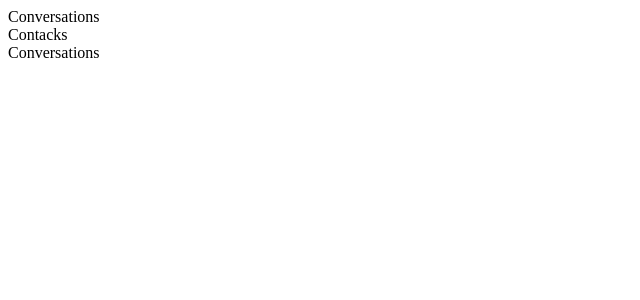
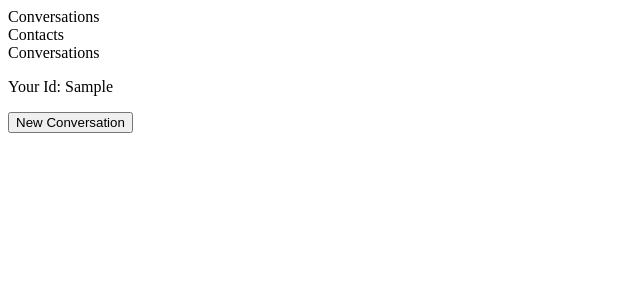
Before and after one commit to manecipoglu/chat, a React (Create React App) app in the folder client/: page / in a window 1280 px wide. Both pictures are taken after typing "Sample" into the empty fields and a click on the button "Login". Shown: the top 300 px of the page, without its empty margins (0-640 px from the left). Built offline with nearby package versions, Linux system fonts and the light colour scheme.

Commit message:
Add modal skeletons

```diff
--- /dev/null
+++ b/client/src/components/NewContactModal/NewContactModal.jsx
@@ -0,0 +1,5 @@
+import "./NewContactModal.scss";
+
+export default function NewContactModal({ closeModal }) {
+  return <div>New Contact Modal</div>;
+}
--- /dev/null
+++ b/client/src/components/NewConversationModal/NewConversationModal.jsx
@@ -0,0 +1,5 @@
+import "./NewConversationModal.scss";
+
+export default function NewConversationModal() {
+  return <div>New Conversation Modal</div>;
+}
--- a/client/src/components/Sidebar/Sidebar.jsx
+++ b/client/src/components/Sidebar/Sidebar.jsx
@@ -1,17 +1,37 @@
 import { useState } from "react";
 import Contacts from "../Contacts/Contacts";
 import Conversations from "../Conversations/Conversations";
+import NewContactModal from "../NewContactModal/NewContactModal";
+import NewConversationModal from "../NewConversationModal/NewConversationModal";
 import "./Sidebar.scss";
 
 export default function Sidebar({ id }) {
   const [activeTab, setActiveTab] = useState("conversations");
+  const [showModal, setShowModal] = useState(false);
 
   return (
     <div>
       <div onClick={() => setActiveTab("conversations")}>Conversations</div>
-      <div onClick={() => setActiveTab("contacts")}>Contacks</div>
+      <div onClick={() => setActiveTab("contacts")}>Contacts</div>
 
       {activeTab === "conversations" ? <Conversations /> : <Contacts />}
+
+      <p>
+        Your Id: <span>{id}</span>
+      </p>
+      <button onClick={() => setShowModal(true)}>
+        New {activeTab === "conversations" ? "Conversation" : "Contact"}
+      </button>
+
+      {showModal && (
+        <div>
+          {activeTab === "conversations" ? (
+            <NewConversationModal closeModal={() => setShowModal(false)} />
+          ) : (
+            <NewContactModal closeModal={() => setShowModal(false)} />
+          )}
+        </div>
+      )}
     </div>
   );
 }
```
Also changed, not shown: client/src/components/NewContactModal/NewContactModal.scss (added), client/src/components/NewConversationModal/NewConversationModal.scss (added).
